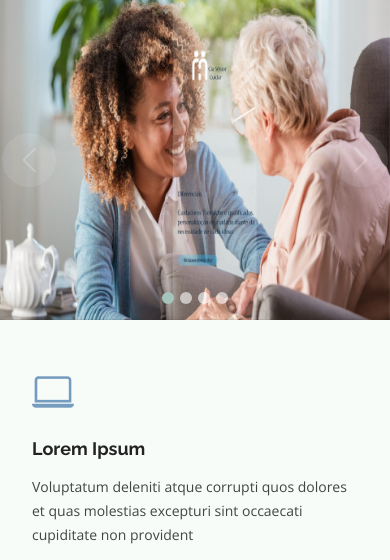
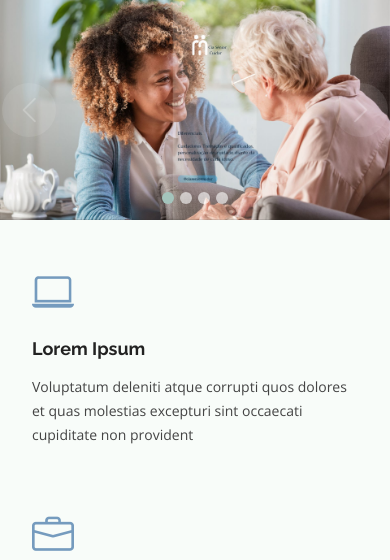
Before and after one commit to Pythonic2/site_academico, a Django app: page / in a window 390 px wide. Shown: the part 110-670 px from the top of the page. Run offline with Django 4.2, Linux system fonts and the light colour scheme; some libraries are stand-ins or nearby versions.

Commit message:
'qqcoisa'

```diff
--- a/static/assets/css/style.css
+++ b/static/assets/css/style.css
@@ -1479,16 +1479,16 @@ section {
   }
   #hero {
     width: 100%;
-    height: 320px !important;
+    height: 220px !important;
     background-color: rgba(9, 9, 9, 0.8);
     overflow: hidden;
     position: relative;
   }
   .elemento-escondido{
-    height: 320px !important;
+    height: 220px !important;
   }
   .slide-grande{
-    height: 320px !important;
+    height: 220px !important;
   }
 
 }
```
